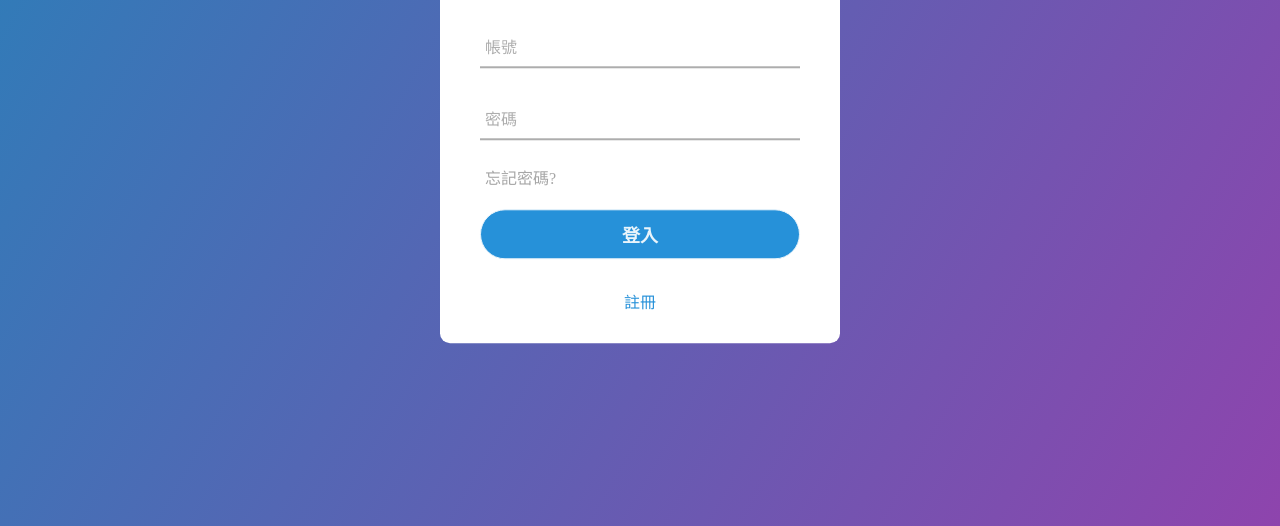
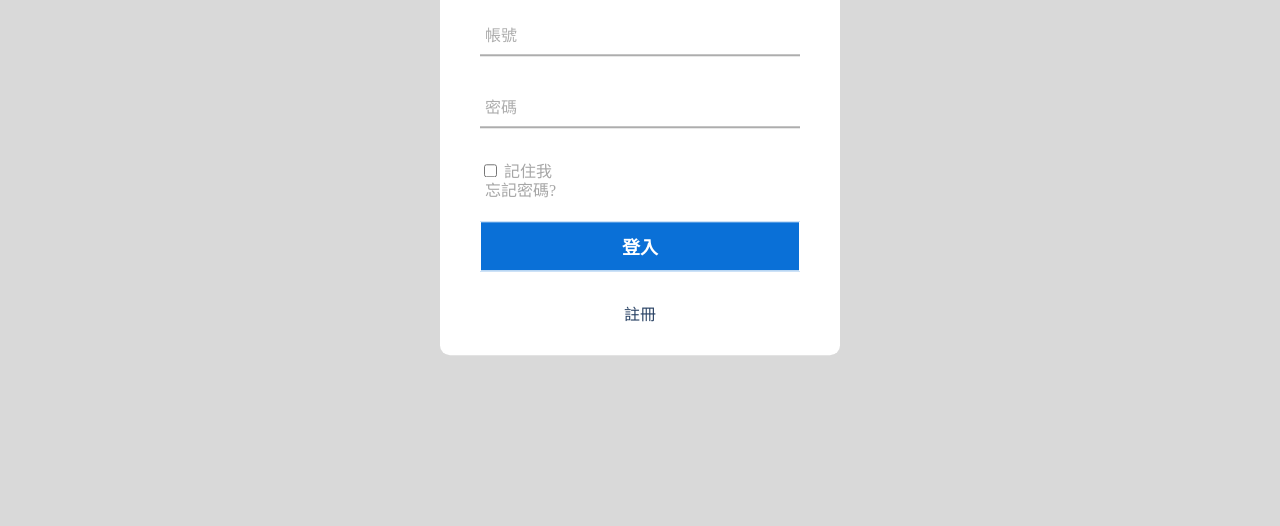
Before and after one commit to Project-ntub/17learn, a plain HTML site: page login.html in a window 1280 px wide. Shown: the part 274-800 px from the top of the page. Drawn offline with Linux system fonts and the light colour scheme.

Commit message:
新增記住我

```diff
--- a/login.css
+++ b/login.css
@@ -2,7 +2,7 @@ body{
     margin: 0;
     padding: 0;
     font-family: montserrat;
-    background: linear-gradient(120deg,#2980b9, #8e44ad);
+    background: #D9D9D9;
     height: 100vh;
     overflow: hidden;
 }
@@ -61,19 +61,23 @@ form .txt_field{
     left: 0;
     width: 0%;
     height: 2px;
-    background: #2691d9;
+    background: #0A70D7;
     transition: .5s;
 }
 
 .txt_field input:focus ~ label,
 .txt_field input:valid ~ label{
     top: -5px;
-    color: #2691d9;
+    color: #0A70D7;
 }
 
 .txt_field input:focus ~ span::before,
 .txt_field input:valid ~ span::before{
     width: 100%;
+}
+
+label {
+    color: #a6a6a6;
 }
 
 .pass{
@@ -90,17 +94,16 @@ input[type="submit"]{
     width: 100%;
     height: 50px;
     border: 1px solid;
-    background: #2691d9;
-    border-radius: 25px;
+    background: #0A70D7;
     font-size: 18px;
-    color: #e9f4fb;
+    color: #FFFFFF;
     font-weight: 700;
     cursor: pointer;
     outline: none;
 }
 
 input[type="submit"]:hover{
-    border-color: #2691d9;
+    border-color: #0A70D7;
     transition: .5s;
 }
 
@@ -112,7 +115,7 @@ input[type="submit"]:hover{
 }
 
 .signup_link a{
-    color: #2691d9;
+    color: #2A4365;
     text-decoration: none;
 }
 
--- a/login.html
+++ b/login.html
@@ -2,12 +2,12 @@
 <html lang="zh-TW">
 <head>
     <meta charset="UTF-8">
-    <title>Animated Login Form</title>
+    <title>Login</title>
     <link rel="stylesheet" href="login.css">
 </head>
 <body>
     <div class="center">
-        <h1>登入</h1>
+        <h1>管理平台</h1>
         <form method="post">
             <div class="txt_field">
                 <input type="text" required>
@@ -19,6 +19,8 @@
                 <span></span>
                 <label>密碼</label>
             </div>
+            <input type="checkbox" id="remember" name="remember" value="remember">
+            <label for="remember">記住我</label>
             <div class="pass">忘記密碼?</div>
             <input type="submit" value="登入">
             <div class="signup_link">
```
Lines whose indentation alone changed are shown as unchanged.
